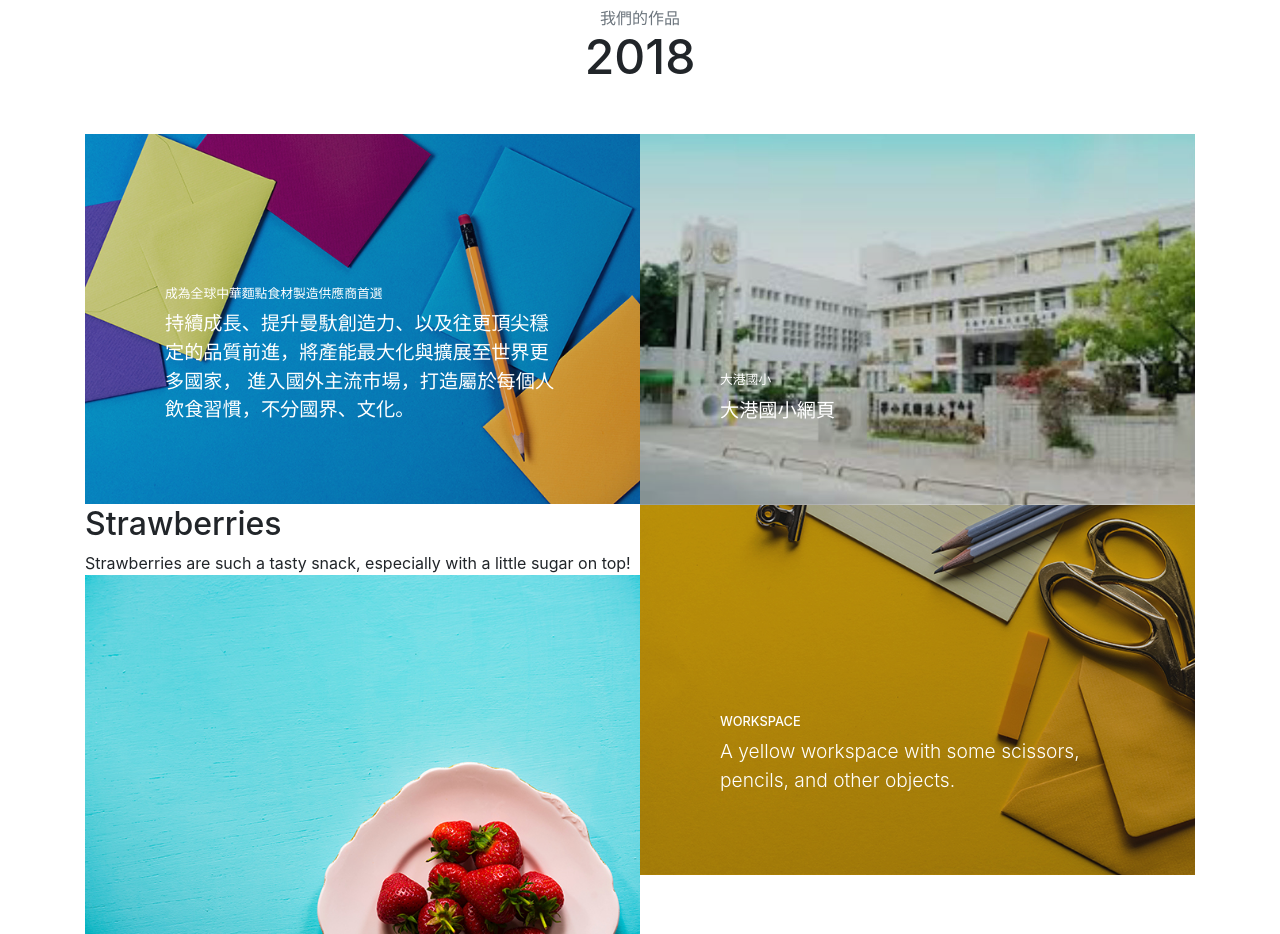
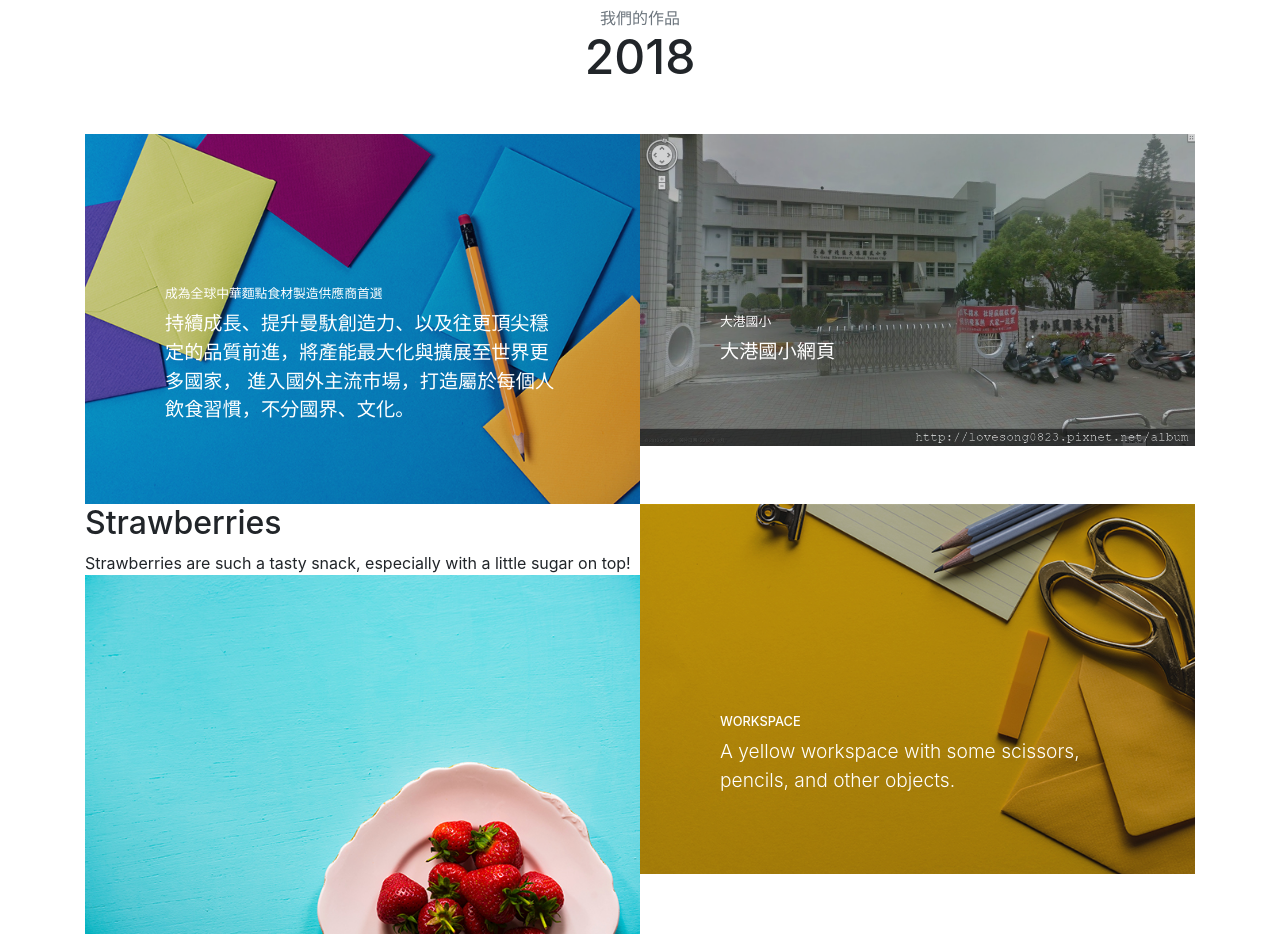
Before and after one commit to st3299210/st3299210.github.io, a website with bundled scripts: page web/index.html in a window 1280 px wide. Shown: the part 2500-3434 px from the top of the page. Built offline with nearby package versions, Linux system fonts and the light colour scheme.

Commit message:
20180604

```diff
--- a/web/index.html
+++ b/web/index.html
@@ -166,7 +166,7 @@
                   <p class="mb-0">大港國小網頁</p>
                 </span>
               </span>
-              <img class="img-fluid" src="img/20180604.jpg" alt="">
+              <img class="img-fluid" src="img/1384615662-1786436632_l.jpg" alt="">
             <a class="portfolio-item" href="http://web2.takes.tn.edu.tw/" target= "_blank"=>
             </a>
           </div>
```
Also changed, not shown: img/1384615662-1786436632_l.jpg (added).
